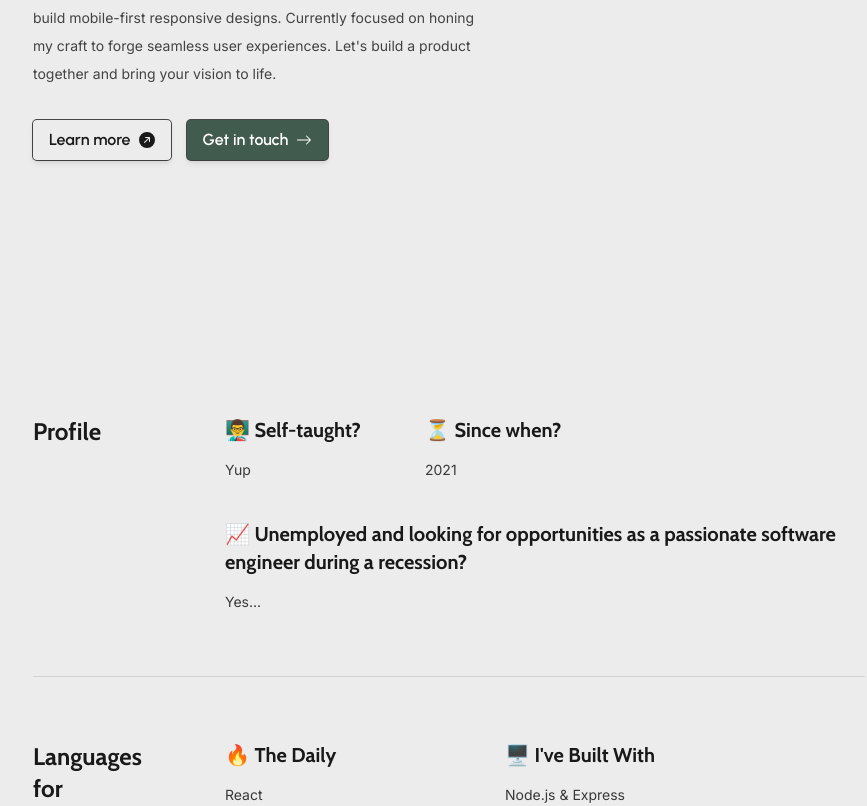
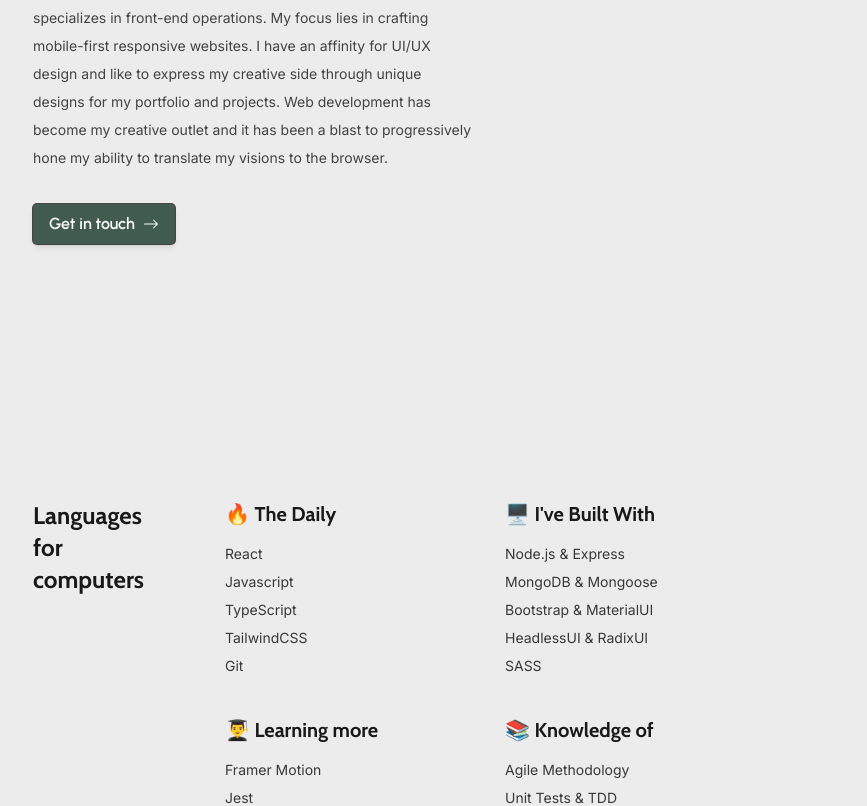
Before and after one commit to Yezo/personal-portfolio, a React (Vite) app: page /about in a window 1280 px wide. Shown: the part 380-1186 px from the top of the page, without its empty margins (191-1058 px from the left). Built offline with nearby package versions, Linux system fonts and the light colour scheme; a web font is replaced by a local one.

Commit message:
chores: update text content

```diff
--- a/src/components/Header/Header.tsx
+++ b/src/components/Header/Header.tsx
@@ -11,6 +11,7 @@ type Props = {
   imageTitle?: string
   children?: React.ReactNode
   homepage?: boolean
+  learn?: boolean
 }
 
 export const Header = ({
@@ -21,6 +22,7 @@ export const Header = ({
   description,
   children,
   homepage,
+  learn,
 }: Props) => {
   const navigate = useNavigate()
   const location = useLocation()
@@ -124,6 +126,7 @@ export const Header = ({
             transition={{ ease: "easeInOut", duration: 0.85, delay: 2.5 }}
             viewport={{ once: true }}
           >
+            {learn && (
               <Link
                 to="/about"
                 className="inline-flex select-none items-center gap-2 rounded bg-transparent px-4 py-2 font-urban font-semibold text-darktext shadow-md ring-1 ring-black/[.70] transition-colors hover:bg-accent hover:text-primary focus:outline-none"
@@ -140,6 +143,7 @@ export const Header = ({
                   <path d="M0 8a8 8 0 1 0 16 0A8 8 0 0 0 0 8zm5.904 2.803a.5.5 0 1 1-.707-.707L9.293 6H6.525a.5.5 0 1 1 0-1H10.5a.5.5 0 0 1 .5.5v3.975a.5.5 0 0 1-1 0V6.707l-4.096 4.096z" />
                 </svg>
               </Link>
+            )}
             <Link
               to="mailto:kvo.codes@gmail.com"
               className="inline-flex select-none items-center gap-2 rounded bg-accent px-4 py-2 font-urban  font-semibold text-white shadow-md ring-1 ring-black/[.70] transition-colors hover:bg-transparent hover:text-[#171515] focus:outline-none"
--- a/src/pages/About.tsx
+++ b/src/pages/About.tsx
@@ -10,9 +10,7 @@ export const About = () => {
           homepage={true}
           subtitle="Hey, call me Kev"
           textOrientation="left"
-          description="My passion thrives in frontend web development where I carefully build mobile-first
-              responsive designs. Currently focused on honing my craft to forge seamless user
-              experiences. Let's build a product together and bring your vision to life."
+          description="Self-taught fullstack software engineer from Canada that specializes in front-end operations. My focus lies in crafting mobile-first responsive websites. I have an affinity for UI/UX design and like to express my creative side through unique designs for my portfolio and projects. Web development has become my creative outlet and it has been a blast to progressively hone my ability to translate my visions to the browser."
         >
           Get to know more{" "}
           <span className="animate-text bg-gradient-to-r  from-teal-500 via-purple-500  to-orange-500  bg-clip-text  text-transparent">
@@ -28,29 +26,6 @@ export const About = () => {
             transition={{ ease: "easeInOut", duration: 1, delay: 3 }}
             viewport={{ once: true }}
           >
-            <div className="flex gap-4 sm:gap-16">
-              <div className="min-w-[8rem] max-w-[8rem] py-16 font-cabin text-2xl">Profile</div>
-              <div className="basis-4/5 py-16">
-                <div className="flex flex-wrap gap-10">
-                  <div className="flex min-w-[10rem] flex-col gap-4">
-                    <h4 className="font-cabin text-xl">👨‍🏫 Self-taught?</h4>
-                    <p className="font-inter text-sm opacity-[0.85]">Yup</p>
-                  </div>
-                  <div className="flex min-w-[10rem] flex-col gap-4">
-                    <h4 className="font-cabin text-xl">⏳ Since when?</h4>
-                    <p className="font-inter text-sm opacity-[0.85]">2021</p>
-                  </div>
-                  <div className="flex min-w-[10rem] flex-col gap-4">
-                    <h4 className="font-cabin text-xl">
-                      📈 Unemployed and looking for opportunities as a passionate software engineer
-                      during a recession?
-                    </h4>
-                    <p className="font-inter text-sm opacity-[0.85]">Yes...</p>
-                  </div>
-                </div>
-              </div>
-            </div>
-
             <div className="flex gap-4 sm:gap-16">
               <div className="min-w-[8rem] max-w-[8rem] py-16 font-cabin text-2xl">
                 Languages for computers
@@ -80,12 +55,12 @@ export const About = () => {
                   <div className="flex min-w-[15rem] flex-col gap-4">
                     <h4 className="font-cabin text-xl">👨‍🎓 Learning more</h4>
                     <ul className="space-y-2 font-inter text-sm opacity-[0.85]">
+                      <li>Framer Motion</li>
                       <li>Jest</li>
                       <li>Figma</li>
                       <li>SQL</li>
-                      <li>Zustand</li>
                       <li>Redux</li>
-                      <li>Framer Motion</li>
+                      <li>Storybook</li>
                     </ul>
                   </div>
                   <div className="flex min-w-[15rem] flex-col gap-4">
--- a/src/pages/HomePage.tsx
+++ b/src/pages/HomePage.tsx
@@ -12,6 +12,7 @@ export const HomePage = () => {
       <div className="mx-auto max-w-4xl pb-20">
         <Header
           homepage={true}
+          learn={true}
           subtitle="Hey, call me Kev"
           textOrientation="left"
           description="My passion thrives in frontend web development where I carefully build mobile-first responsive designs. Currently focused on honing my craft in order to forge better and unforgettable user experiences. I'm looking to join a team of creative designers and developers. If you think I am a good fit, let's partner up."
```
Lines whose indentation alone changed are shown as unchanged.
